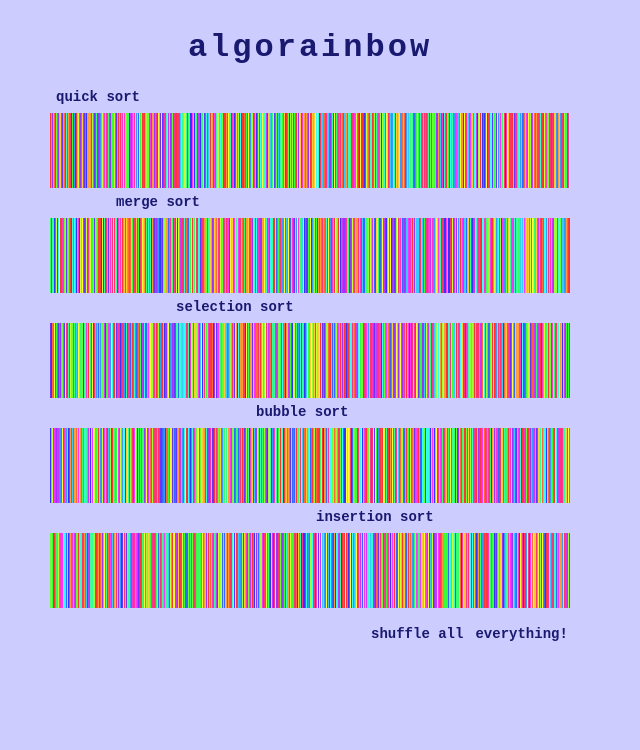
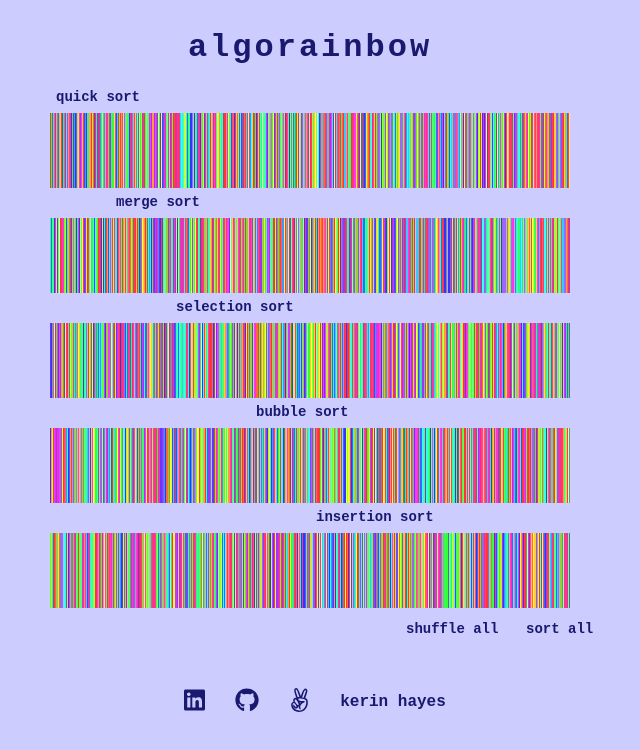
Before and after one commit to kerinhayes/algorainbow, a plain HTML site: page index.html in a window 1280 px wide. Shown: the whole page, without its empty margins (330-970 px from the left). Drawn offline with Linux system fonts and the light colour scheme.

Commit message:
links and readme

```diff
--- a/index.css
+++ b/index.css
@@ -12,21 +12,50 @@ h1 {
   letter-spacing: 3px;
 }
 
-.buttons {
-  display: flex;
-  position: absolute;
-  justify-content: space-around;
-  bottom: 45px;
-  left: 355px;
-  z-index: 5;
+.foot {
+  position: relative;
 }
 
-.merge-buttons, .selection-buttons, .bubble-buttons, .insertion-buttons, .merge-buttons, .quick-button {
+.foot-list {
+  list-style: none;
+  margin: 0;
+  display: flex;
+  justify-content: center;
+}
+.foot-list h4 {
+  margin: 0;
+  color: #191970;
+  padding-top: 5px;
+}
+
+[class*="fa-"] {
+  font-size: 24px;
+  color: #191970;
+}
+
+.foot-list li {
+  padding-right: 30px;
+}
+
+.shuffle-button {
+  position: absolute;
+  left: 390px;
+  bottom: 50px;
+
+}
+
+.everything {
+  position: absolute;
+  left: 510px;
+  bottom: 50px;
+}
+
+/* .merge-buttons, .selection-buttons, .bubble-buttons, .insertion-buttons, .merge-buttons, .quick-button {
   display: flex;
   width: 87%;
   justify-content: space-between;
   z-index: 5;
-}
+} */
 
 
 
--- a/index.html
+++ b/index.html
@@ -3,6 +3,7 @@
   <head>
     <meta charset="utf-8">
     <title></title>
+    <script defer src="https://use.fontawesome.com/releases/v5.0.9/js/all.js" integrity="sha384-8iPTk2s/jMVj81dnzb/iFR2sdA7u06vHJyyLlAd4snFpCl/SnyUjRrbdJsw1pGIl" crossorigin="anonymous"></script>
     <link rel="stylesheet" href="./index.css" />
     <link rel="shortcut icon" href="images/favicon.ico" type="image/x-icon">
     <link rel="icon" href="images/favicon.ico" type="image/x-icon">
@@ -10,7 +11,6 @@
   <body>
       <h1> algorainbow </h1>
       <div class= "canvas-div">
-      <canvas id="background-canvas" width="600" height="450"> </canvas>
       <canvas id="merge-canvas" width="520px" height="75px"> </canvas>
       <canvas id="bubble-canvas" width="520px" height="75px"> </canvas>
       <canvas id="selection-canvas" width="520px" height="75px"> </canvas>
@@ -42,11 +42,24 @@
       <button id="quick">quick sort</button>
     </div>
 
-      <div class="buttons">
+      <div class="shuffle-button">
         <button id="shuffle">shuffle all</button>
-        <button id="start-all">everything!</button>
+      </div>
+      <div class="everything">
+        <button id="start-all">sort all</button>
       </div>
     </div>
+
+    <footer class="foot">
+      <ul class="foot-list">
+        <li><a href="http://linkedin.com/in/kerinhayes"><i class="fab fa-linkedin"></i></a></li>
+        <li><a href="http://github.com/kerinhayes"><i class="fab fa-github"></i></a></li>
+        <li><a href="https://angel.co/kerin-hayes"><i class="fab fa-angellist"></i></a></li>
+        <li><h4>kerin hayes</h4></li>
+      </ul>
+
+
+    </footer>
 
 
   </body>
```
Also changed, not shown: dist/main.js (+2 -2 lines), src/sorts.js (+2 -19 lines), src/visuals.js (+0 -18 lines), images/algorvisual.png (deleted), 1 other file.
